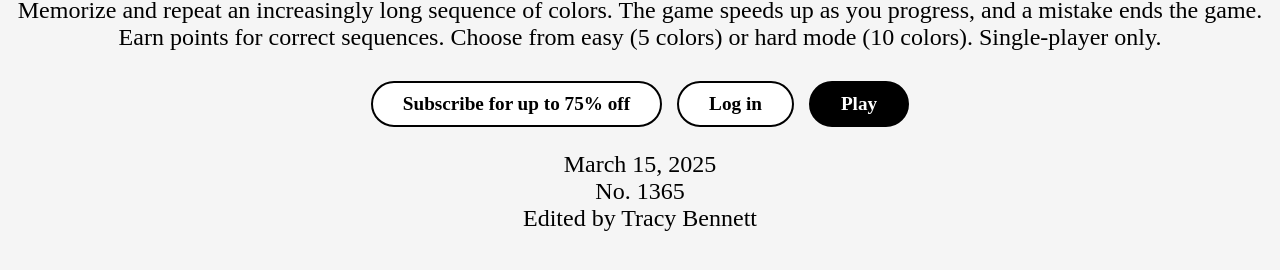
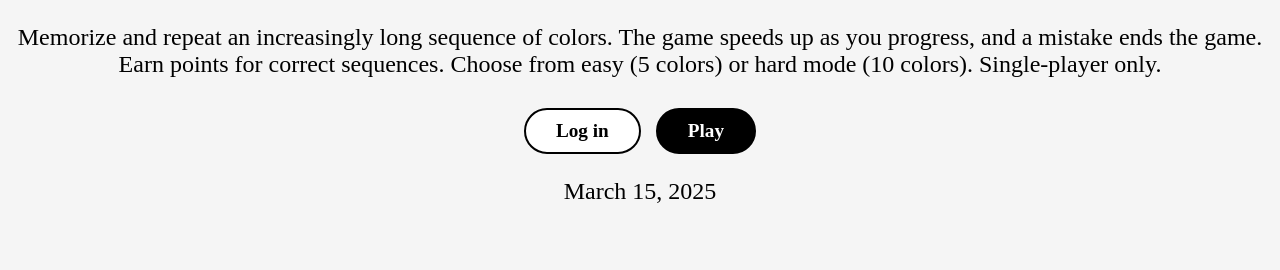
Before and after one commit to Neimnem/Q4-AA-Grp5, a plain HTML site: page index.html in a window 1280 px wide. Shown: the part 336-606 px from the top of the page. Drawn offline with Linux system fonts and the light colour scheme.

Commit message:
Update index.html

```diff
--- a/index.html
+++ b/index.html
@@ -52,10 +52,9 @@
         <h1>Simon Says</h1>
         <p>Memorize and repeat an increasingly long sequence of colors. The game speeds up as you progress, and a mistake ends the game. Earn points for correct sequences. Choose from easy (5 colors) or hard mode (10 colors). Single-player only.</p>
         <div class="button-container">
-            <a href="#" class="button">Subscribe for up to 75% off</a>
             <a href="#" class="button">Log in</a>
             <a href="choice.html" class="button play-button">Play</a>
         </div>
-        <p>March 15, 2025<br>No. 1365<br>Edited by Tracy Bennett</p>
+        <p>March 15, 2025</p>
     </body>
 </html>
```
